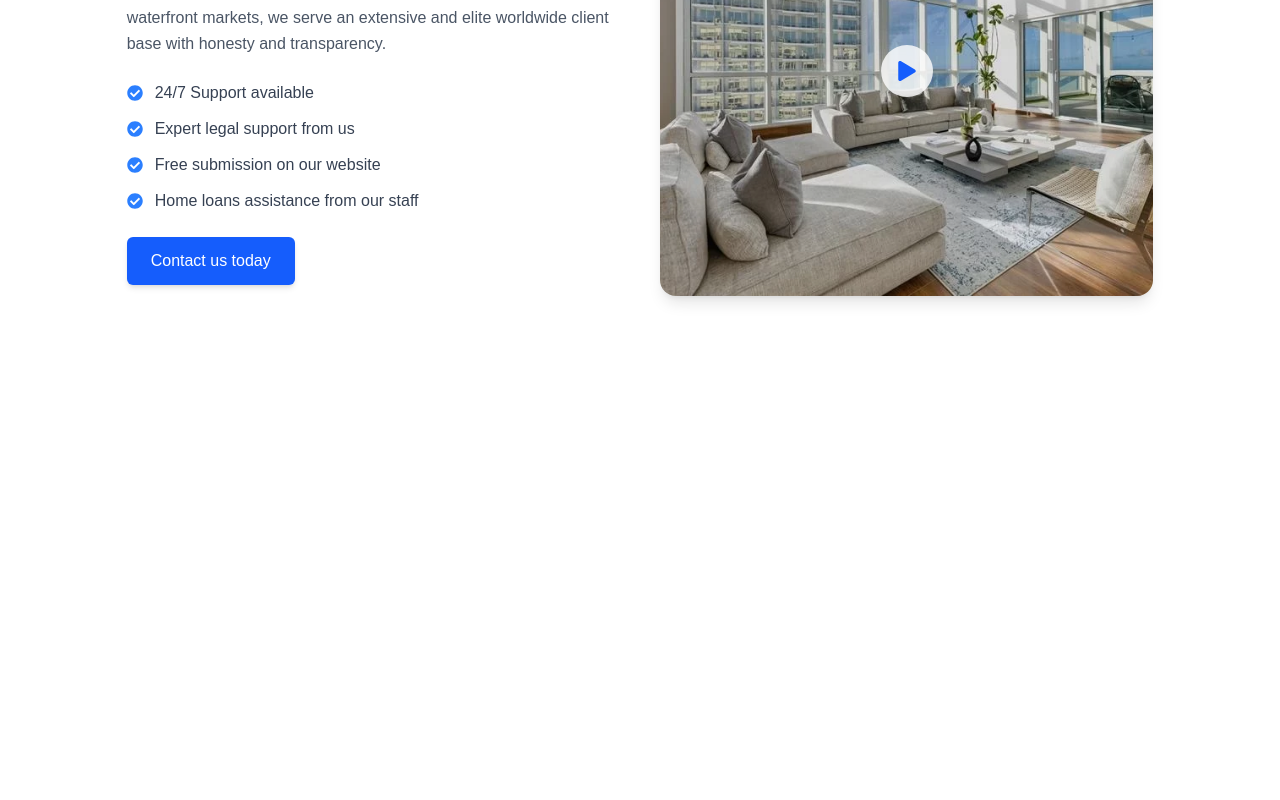
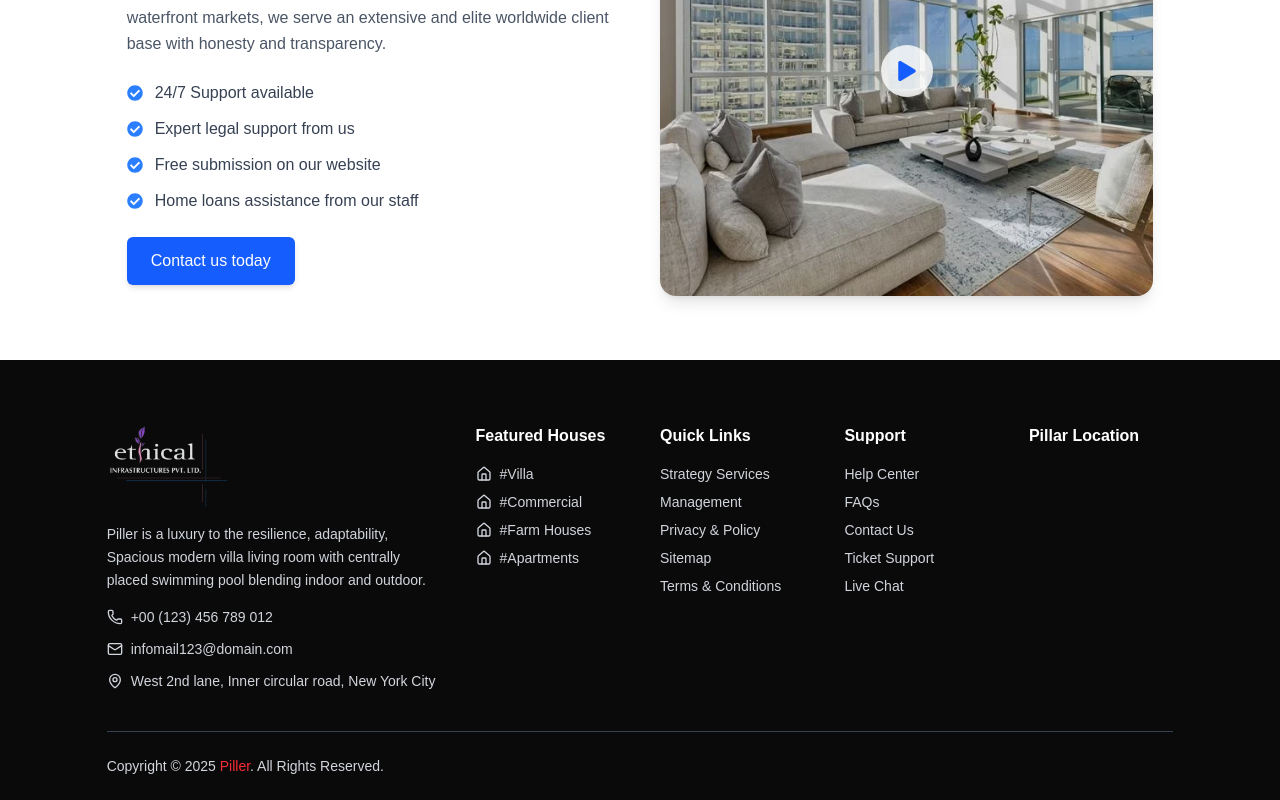
Before and after one commit to BigwigMediaAI/ethicalinfrastructure, a Next.js app: page / in a window 1280 px wide. Shown: the part 951-1751 px from the top of the page. Before the commit the page ends 1311 px from the top, so only its background shows below. Built offline with nearby package versions, Linux system fonts and the light colour scheme; grey boxes are pictures that could not be loaded.

Commit message:
add changes

```diff
--- /dev/null
+++ b/components/Footer.tsx
@@ -0,0 +1,150 @@
+"use client";
+
+import { Mail, Phone, MapPin, Home } from "lucide-react";
+import Image from "next/image";
+import Link from "next/link";
+import logo from "../assets/logo.png";
+
+export default function Footer() {
+  return (
+    <footer className="bg-[#0a0a0a] text-gray-300 pt-16 pb-6">
+      <div className="w-11/12 md:w-5/6 mx-auto grid grid-cols-1 md:grid-cols-6 gap-10">
+        {/* Left About Section */}
+        <div className="col-span-2 space-y-4">
+          <div className="flex items-center space-x-2">
+            <Image
+              src={logo}
+              alt="Piller Logo"
+              width={120}
+              height={120}
+              className="invert"
+            />
+          </div>
+          <p className="text-sm leading-relaxed">
+            Piller is a luxury to the resilience, adaptability, Spacious modern
+            villa living room with centrally placed swimming pool blending
+            indoor and outdoor.
+          </p>
+
+          <div className="space-y-3 text-sm">
+            <div className="flex items-center space-x-2">
+              <Phone size={16} />
+              <span>+00 (123) 456 789 012</span>
+            </div>
+            <div className="flex items-center space-x-2">
+              <Mail size={16} />
+              <span>infomail123@domain.com</span>
+            </div>
+            <div className="flex items-center space-x-2">
+              <MapPin size={16} />
+              <span>West 2nd lane, Inner circular road, New York City</span>
+            </div>
+          </div>
+        </div>
+
+        {/* Featured Houses */}
+        <div>
+          <h3 className="font-semibold text-white mb-4">Featured Houses</h3>
+          <ul className="space-y-2 text-sm">
+            <li className="flex items-center space-x-2">
+              <Home size={16} />
+              <span>#Villa</span>
+            </li>
+            <li className="flex items-center space-x-2">
+              <Home size={16} />
+              <span>#Commercial</span>
+            </li>
+            <li className="flex items-center space-x-2">
+              <Home size={16} />
+              <span>#Farm Houses</span>
+            </li>
+            <li className="flex items-center space-x-2">
+              <Home size={16} />
+              <span>#Apartments</span>
+            </li>
+          </ul>
+        </div>
+
+        {/* Quick Links */}
+        <div>
+          <h3 className="font-semibold text-white mb-4">Quick Links</h3>
+          <ul className="space-y-2 text-sm">
+            <li>
+              <Link href="#">Strategy Services</Link>
+            </li>
+            <li>
+              <Link href="#">Management</Link>
+            </li>
+            <li>
+              <Link href="#">Privacy & Policy</Link>
+            </li>
+            <li>
+              <Link href="#">Sitemap</Link>
+            </li>
+            <li>
+              <Link href="#">Terms & Conditions</Link>
+            </li>
+          </ul>
+        </div>
+
+        {/* Support */}
+        <div>
+          <h3 className="font-semibold text-white mb-4">Support</h3>
+          <ul className="space-y-2 text-sm">
+            <li>
+              <Link href="#">Help Center</Link>
+            </li>
+            <li>
+              <Link href="#">FAQs</Link>
+            </li>
+            <li>
+              <Link href="#">Contact Us</Link>
+            </li>
+            <li>
+              <Link href="#">Ticket Support</Link>
+            </li>
+            <li>
+              <Link href="#">Live Chat</Link>
+            </li>
+          </ul>
+        </div>
+
+        {/* Map Location (aligned at far right) */}
+        <div>
+          <h3 className="font-semibold text-white mb-4">Pillar Location</h3>
+          <iframe
+            src="https://www.google.com/maps/embed?pb=!1m18!1m12!1m3!1d3651.902936079624!2d90.38832831543122!3d23.750880894655664!2m3!1f0!2f0!3f0!3m2!1i1024!2i768!4f13.1!3m3!1m2!1s0x3755b894d8d5a9d9%3A0x9a8b3e501f9f2d8c!2sDhaka!5e0!3m2!1sen!2sbd!4v1616500000000!5m2!1sen!2sbd"
+            width="100%"
+            height="180"
+            allowFullScreen
+            loading="lazy"
+            className="rounded-lg border-0"
+          />
+        </div>
+      </div>
+
+      {/* Bottom Section */}
+      <div className="w-11/12 md:w-5/6 mx-auto mt-10 border-t border-gray-700 pt-6 flex flex-col md:flex-row items-center justify-between text-sm">
+        <p>
+          Copyright © 2025 <span className="text-red-500">Piller</span>. All
+          Rights Reserved.
+        </p>
+
+        <div className="flex space-x-4 mt-4 md:mt-0">
+          <Link href="#">
+            <i className="fab fa-facebook-f"></i>
+          </Link>
+          <Link href="#">
+            <i className="fab fa-twitter"></i>
+          </Link>
+          <Link href="#">
+            <i className="fab fa-linkedin-in"></i>
+          </Link>
+          <Link href="#">
+            <i className="fab fa-whatsapp"></i>
+          </Link>
+        </div>
+      </div>
+    </footer>
+  );
+}
--- a/package.json
+++ b/package.json
@@ -9,6 +9,7 @@
     "lint": "eslint"
   },
   "dependencies": {
+    "lucide-react": "^0.544.0",
     "next": "15.5.4",
     "react": "19.1.0",
     "react-dom": "19.1.0",
--- a/src/app/page.tsx
+++ b/src/app/page.tsx
@@ -1,3 +1,4 @@
+import Footer from "../../components/Footer";
 import Hero from "../../components/Hero";
 import Navbar from "../../components/Navbar";
 import WeHelp from "../../components/WeHelp";
@@ -8,6 +9,7 @@ export default function Home() {
       <Navbar />
       <Hero />
       <WeHelp />
+      <Footer />
     </>
   );
 }
```
Also changed, not shown: 1 other file (tests, documents, lock files or other folders).
